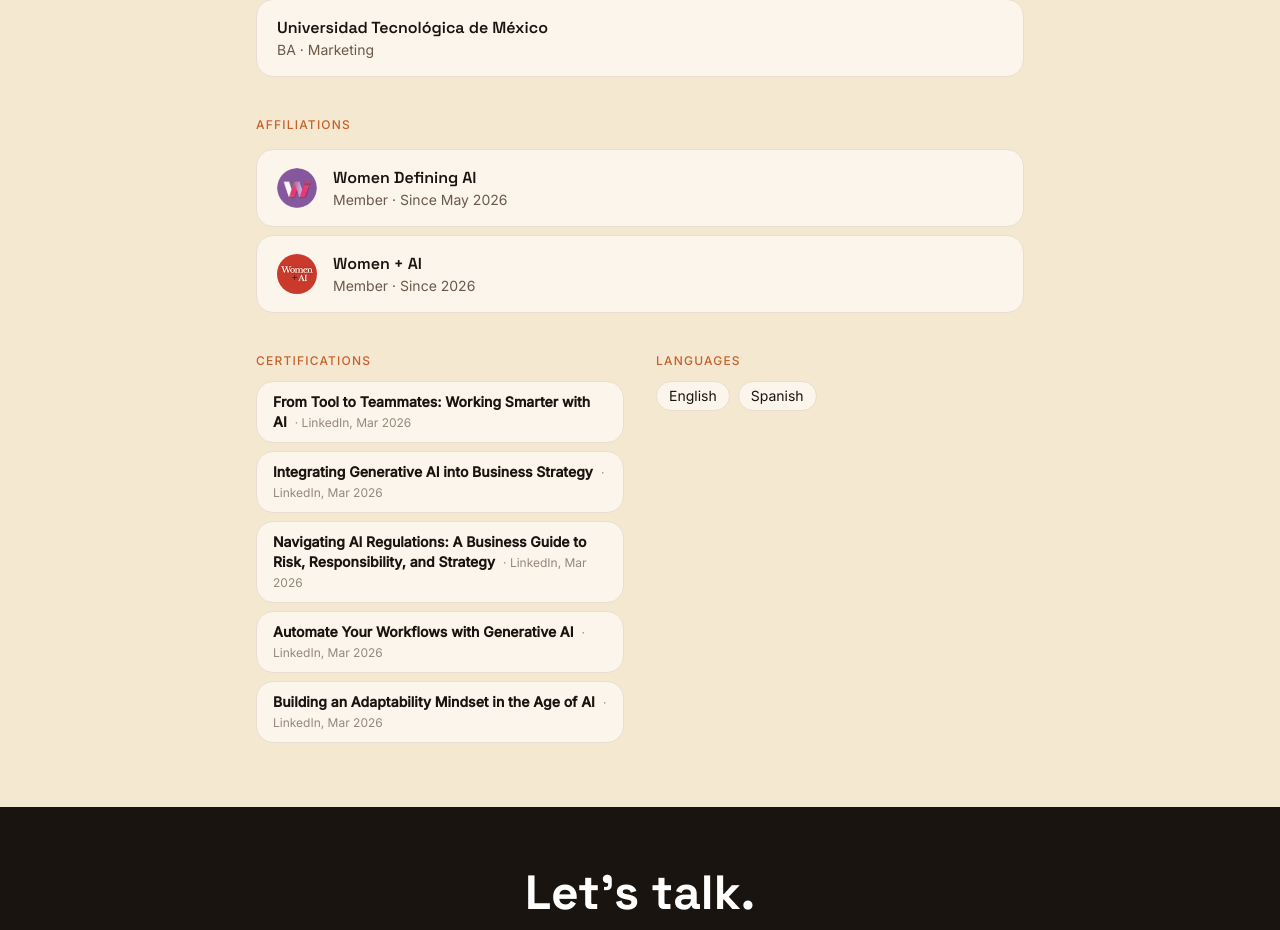
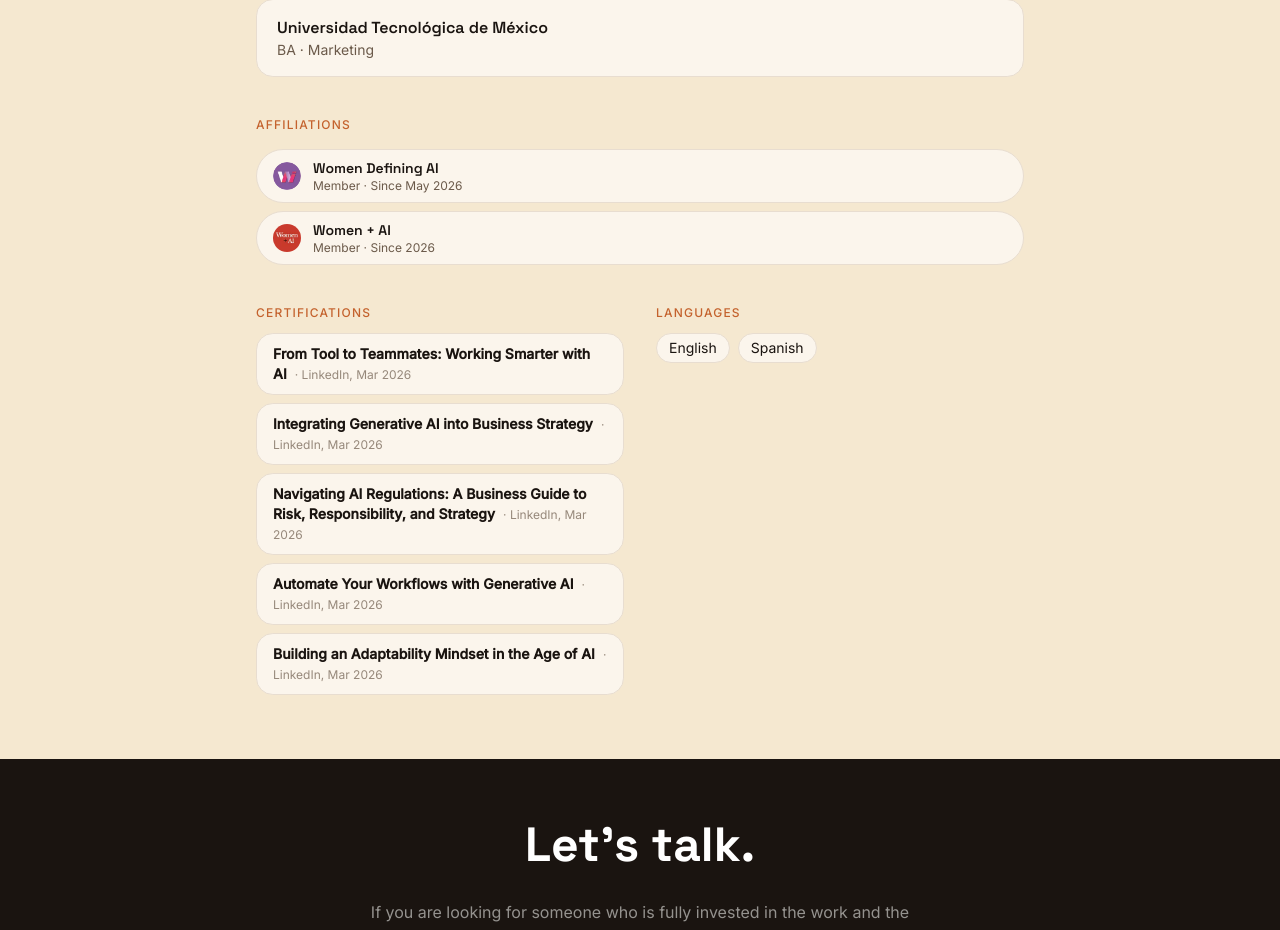
Before and after one commit to ClaudiaN-Code/claudia-career-journey, a Next.js app: page / in a window 1280 px wide. Shown: the part 1998-2928 px from the top of the page. Built offline with nearby package versions, Linux system fonts and the light colour scheme.

Commit message:
Make affiliation pills thinner with smaller logo and tighter padding
Co-Authored-By: Claude Sonnet 4.6 <noreply@anthropic.com>

```diff
--- a/components/JourneyTabs.tsx
+++ b/components/JourneyTabs.tsx
@@ -169,17 +169,17 @@ export function JourneyTabs({
                 </p>
                 <div className="space-y-2">
                   {affiliations.map((aff, i) => (
-                    <div key={i} className="flex items-center gap-4 rounded-xl border border-[#e8ddd0] bg-white/60 px-5 py-4 transition-all duration-150 hover:scale-[1.02] hover:-translate-y-0.5 hover:shadow-md hover:border-[#c4622d]/40 hover:bg-white cursor-default">
+                    <div key={i} className="flex items-center gap-3 rounded-full border border-[#e8ddd0] bg-white/60 px-4 py-2 transition-all duration-150 hover:scale-[1.02] hover:-translate-y-0.5 hover:shadow-md hover:border-[#c4622d]/40 hover:bg-white cursor-default">
                       {aff.logoUrl && (
                         <img
                           src={aff.logoUrl}
                           alt={aff.name}
-                          className="w-10 h-10 rounded-full object-cover shrink-0"
+                          className="w-7 h-7 rounded-full object-cover shrink-0"
                         />
                       )}
                       <div>
-                        <p className="font-heading font-semibold text-[#1a1410]">{aff.name}</p>
-                        <p className="text-[#6b5a4a] text-sm">{aff.role} · Since {aff.since}</p>
+                        <p className="font-heading font-semibold text-[#1a1410] text-sm">{aff.name}</p>
+                        <p className="text-[#6b5a4a] text-xs">{aff.role} · Since {aff.since}</p>
                       </div>
                     </div>
                   ))}
```
